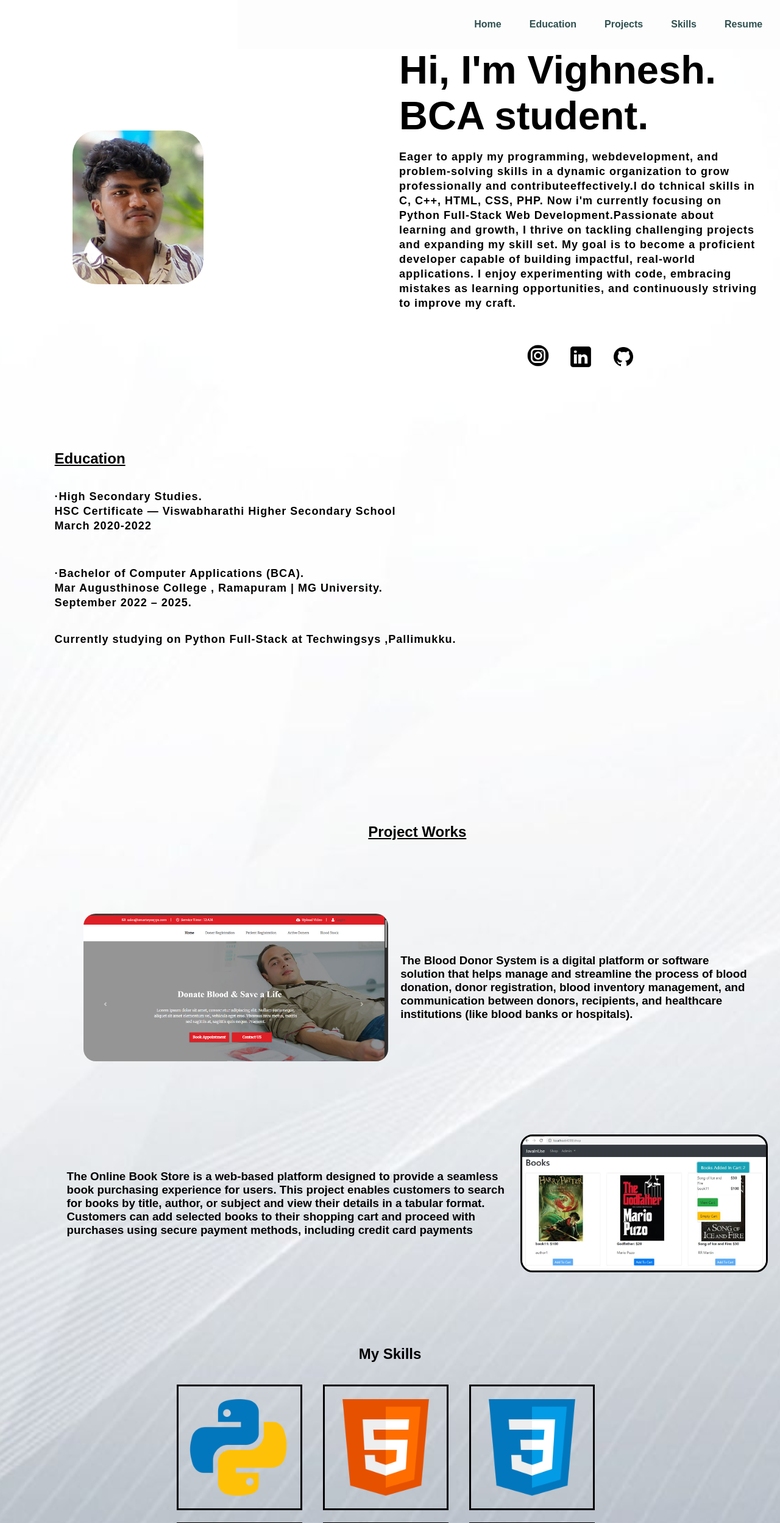
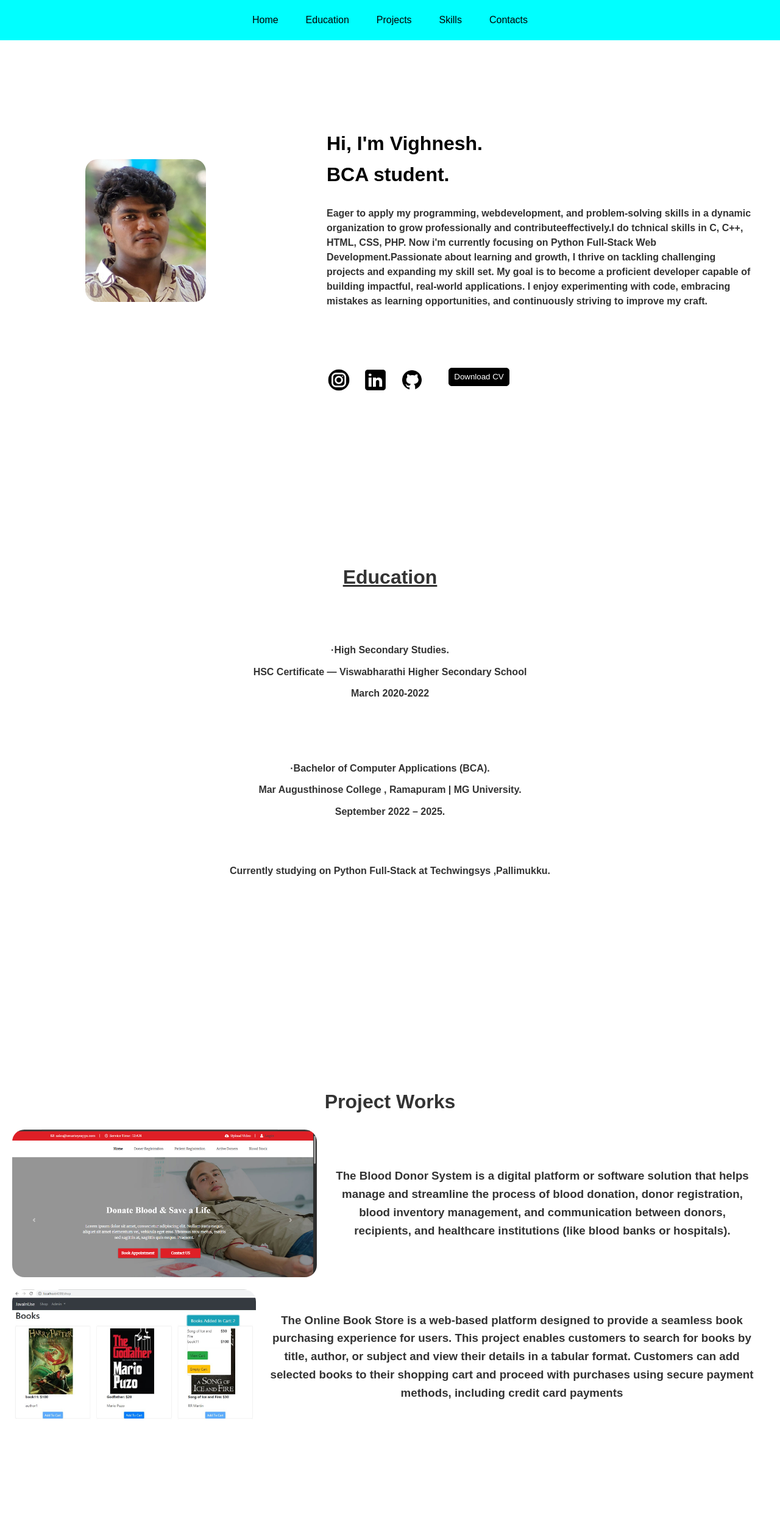
Before and after one commit to VighneshMS2003/Portfolio, a plain HTML site: page portfolio.html in a window 1280 px wide. Shown: the top 2497 px of the page at 61% size. Drawn offline with Linux system fonts and the light colour scheme.

Commit message:
first commit

```diff
--- a/portfolio.css
+++ b/portfolio.css
@@ -1,233 +1,334 @@
-*{
+/* Global Styles */
+* {
     margin: 0;
     padding: 0;
+    box-sizing: border-box;
 }
 html{
-    scroll-behavior:smooth;
+    scroll-behavior: smooth;
 }
-.main{
-    width: 100%;
-    background: url(portfolio_back.jpg);
-    background-position: center;
-    background-size: cover;
-    height: 100%;
-    position: relative;
-    font-family: sans-serif;
+body {
+    font-family: 'Arial', sans-serif;
+    line-height: 1.6;
+    color: #333;
+    overflow-x: hidden; /* Prevent horizontal scrolling */
 }
-.main-nav{
-
-    width: 100%;
-    height: 50px;
-    display: flex;
-    margin: auto;
-    padding: 15px 0;
-    justify-content: space-between;
-    position: fixed;
-    top: 0;
-    z-index: 1000;
-    background-color: white;
+#hom,#edu,#ski,#pro,#con{
+    scroll-margin-top: 100px;
 }
 
+.main {
+    width: 100%;
+    padding-top: 70px; /* Space for fixed navbar */
+}
 
-.nav{
-
+/* Navigation Styles */
+.main-nav {
+    top: 0;
+    position: fixed;
     width: 100%;
-    height: 50px;
+    margin: auto;
     display: flex;
-    margin: auto;
-    padding: 15px 0;
-    justify-content: space-between;
-    margin-left: 390px;
+    justify-content: center;
+    text-align: center;
+    align-items: center;
+    padding: 10px 20px;
+    background-color: aqua;
 
 }
-ul{
-    height: 60px;
-    position: fixed;
-    top: 0;
-    z-index: 1000;
-    background-color: rgb(253, 253, 253);
-    width: 100%;
+.nav{
+    max-width: 1200px;
+    display: flex;
+    justify-content:center;
+    align-items: center;
+    padding: 10px 20px;
+    gap: 45px;
+
+}
+.nav a{
+    text-decoration: none;
+    color: black;
+}
+
+/* About Section */
+.about {
     display: flex;
     align-items: center;
     justify-content: center;
-    gap: 50px;
-    padding: 10px;
+    margin: 100px 0; /* Space below navbar */
+    padding: 20px;
+}
+
+.profile {
+    width: 40%;
+}
+
+.profile img {
+    width: 100%;
+    border-radius: 20px;
+    margin-left: 120px;
+    margin-bottom: 100px;
+}
+
+.desc {
+    width: 60%;
+    padding: 20px;
+}
+
+.desc h4 {
+    font-size: 2rem;
+    color: black;
+}
+
+.desc h5 {
+    font-size: 1rem;
+    line-height: 1.5;
+}
+
+/* Social Links */
+.social {
+    display: flex;
+    gap: 20px;
+    margin-top: 20px;
+}
+
+.social img {
+    width: 40px;
+    cursor: pointer;
+}
+
+button {
+    width: 100px;
+    height: 30px;
+    border: 1px solid;
+    border-radius: 5px;
+    cursor: pointer;
+    background-color: black;
+}
+
+button a {
+    text-decoration: none;
+    color: white;
+}
+
+/* Education Section */
+.education {
+    padding: 50px 20px;
+    text-align: center;
+}
+
+.education h2 {
+    font-size: 2rem;
+    margin-bottom: 20px;
+}
+
+.education h5 {
+    font-size: 1rem;
+    margin: 10px 0;
+}
+
+/* Projects Section */
+.project {
+    padding: 50px 20px;
+    text-align: center;
 
 
 }
 
-ul li{
-    list-style: none;
-    display: inline-block;
-    padding: 10px 30px;
-    margin-right: -5%;
-
+.project h2 {
+    font-size: 2rem;
+    margin-bottom: 20px;
 }
 
-ul li a{
-    font-size: 16px;
-    font-weight: bold;
-    text-decoration: none;
-    color: darkslategray;
-    margin-top: -3%;
-    transition: -4s;
-
+.pr1, .pr2 {
+    display: flex;
+    align-items: center;
+    justify-content: center;
+    margin: 20px 0;
 
 
 }
 
-ul li a:hover{
-    color:brown;
-}
-.about{
-
-    margin-left: 7%;
-    margin-top: 6%;
-    display: flex;
-    align-items: center;
-    justify-content: center;
-
-}
-.desc
-{
-    width: 50%;
-
-
-}
-.about h4{
-    font-size: 65px;
-    color: black;
+.pr1 img, .pr2 img {
+    border-radius: 20px;
+    width: 40%;
 }
 
-.about h5{
-
-    font-size: 18px;
-    letter-spacing: 1px;
-    line-height: 24px;
-}
-.social{
-    align-items: center;
-    justify-content: center;
-    display: flex;
-    gap: 30px;
-
-}
-.social img{
-    width: 40px;
-    cursor: pointer;
-
-}
-.social :hover{
-    width: 42px;
+.pr1 h3, .pr2 h3 {
+    width: 100%;
+    height: 50%;
+    padding: 20px;
 }
 
-.profile{
-    width: 45%;
-    height: 40%;
-    border-radius: 40px;
+/* Skills Section */
+.skill {
+    padding: 50px 20px;
+    text-align: center;
+    margin-top: 50px;
+}
+
+.skill h2 {
+    font-size: 2rem;
+    margin-bottom: 20px;
+}
+
+.image {
+    display: flex;
+    flex-wrap: wrap;
+    justify-content: center;
+    gap: 20px;
+}
+
+.icons {
+    text-align: center;
+}
+
+.icons img {
+    width: 80px;
+}
+
+/* Contact Section */
+.contact1 {
+    text-align: center;
+    padding: 50px 20px;
+    margin-top: 255px;
+}
+
+.contactm {
+    display: flex;
+    flex-direction: column;
     align-items: center;
 
 }
 
-.education{
+.contact2 {
+    display: flex;
+    flex-direction: column;
+    gap: 20px;
+    width: 100%;
+    align-items: center;
+    justify-content: center;
+    padding: 30px;
+}
 
-    margin-left: 7%;
-    margin-top: 6%;
+.contact3, .contact4, .contact5 {
+    display: flex;
+    align-items: center;
+    gap: 10px;
+}
+
+.contact3 img, .contact4 img, .contact5 img {
+    width: 30px;
+}
+
+.contact6 {
+    display: flex;
+    flex-direction: column;
+    gap: 10px;
+    padding: 50px;
+}
+
+.contact6 input, .contact6 textarea {
+    width: 100%;
+    padding: 10px;
+    border: 1px solid #ddd;
+    border-radius: 5px;
+}
+
+/* Media Queries */
+@media (max-width: 768px) { /* Tablet View */
+    .about {
+        flex-direction: column;
+        align-items: center;
+    }
+
+    .profile {
+        width: 80%;
+    }
+
+    .desc {
+        width: 100%;
+        text-align: center;
+    }
+
+    .nav ul {
+        flex-direction: column;
+        gap: 10px;
+    }
+
+    .nav ul li a {
+        font-size: 14px;
+    }
+
+    .education h2, .project h2, .skill h2 {
+        font-size: 1.5rem;
+    }
+    .pr1,.pr2{
+        flex-direction: column;
+    }
+    .pr1 img, .pr2 img {
+        width: 80%;
+    }
+
+    .icons img {
+        width: 60px;
+    }
+}
+
+@media (max-width: 480px) { /* Mobile View */
+    .main-nav {
+        flex-direction: row;
+        flex-wrap: wrap;
+        justify-content: space-between;
+        gap: 30px;
+        font-size: 12px;
+        width: 100%;
 
     }
-#edu{
-    scroll-margin-top: 200px;
-}
-.education h5{
-    font-size: 65px;
-    color: black;
-}
-.education h5{
-
-    font-size: 18px;
-    letter-spacing: 1px;
-    line-height: 24px;
+    .nav{
+        flex-direction: row;
+        flex-wrap: wrap;
+        justify-content: space-between;
+        align-items: center;
+        width: 100%;
     }
 
-.project{
 
-    margin-left: 7%;
-    margin-top: 10%;
-    justify-content: space-between;
-    align-content: center;
-    display:grid;
+    .about {
+        flex-direction: column;
+        align-items: center;
     }
 
-#pro{
-    scroll-margin-top: 100px;
+    .profile {
+        width: 100%;
     }
 
-.project img{
-    width: 20%;
-    border: solid ;
-    cursor: pointer;
-    border-radius: 20px;
-    transition: 1.5s ease;
+    .desc {
+        width: 100%;
+        text-align: center;
+    }
 
+    .education h2, .project h2, .skill h2 {
+        font-size: 1.2rem;
     }
-.project img:hover{
-    transform: scale(1.05);
-    box-shadow: 0 4px 10px rgba(0, 0, 0, 5);
-}
-.pr1{
-    display: flex;
-    align-items: center;
-    justify-content: center;
-    gap: 20px;
+    .project {
         padding: 20px;
-    padding-bottom: 100px;
-}
-.pr1 img{
-    border: none;
-}
-.project h2{
-    width: 100%;
-    display: flex;
-    align-items: center;
-    justify-content: center;
-    padding-bottom: 100px;
-}
-.pr2{
-    margin-bottom: 100px;
-    display: flex;
-    align-items: center;
-    justify-content: center;
-    padding-bottom: 100px;
-    padding: 20px;
-    gap: 20px;
-}
-.pr2 image{
-    border:none;
-}
-.image{
-    width: 700px;
-    display: grid;
-    align-items: center;
-    justify-content: center;
-    grid-template-columns: repeat(3,1fr);
-    grid-template-rows: repeat(2,auto);
-    gap: 20px;
+        max-width: 1000px;
+        margin: auto;
 
 
     }
-.image img{
-    width: 200px;
+    .pr1,.pr2{
+        width: 100%;
+        display: grid;
 
     }
-.skill{
+
+    .pr1 img, .pr2 img {
         width: 100%;
-    display: grid;
-    align-items: center;
-    justify-content: center;
-    padding-bottom: 100px;
+    }
 
-
+    .icons img {
+        width: 50px;
     }
-#ski{
-    text-align: center;
 }
--- a/portfolio.html
+++ b/portfolio.html
@@ -11,14 +11,12 @@
         <section>
             <div class="main-nav">
                 <div class="nav">
-                    <ul>
-                        <li><a href="#">Home</a></li>
-                        <li><a href="#edu">Education</a></li>
-                        <li><a href="#pro">Projects</a></li>
-                        <li><a href="#ski">Skills</a></li>
-                        <li><a href="">Resume</a></li>
-                        <li><a href="">Contacts</a></li>
-                    </ul>
+
+                        <p><a href="#hom">Home</a></p>
+                        <p><a href="#edu">Education</a></p>
+                        <p><a href="#pro">Projects</a></p>
+                        <p><a href="#ski">Skills</a></p>
+                        <p><a href="#con">Contacts</a></p>
                 </div>
             </div>
         </section>
@@ -29,7 +27,7 @@
                 </div>
 
                 <div class="desc">
-                    <h4>Hi, I'm Vighnesh.</h4>
+                    <h4 id="hom">Hi, I'm Vighnesh.</h4>
                 <h4>BCA student.</h4><br>
                 <h5>Eager to apply my programming, webdevelopment, and problem-solving skills in a dynamic
                     organization to grow professionally and contributeeffectively.I do tchnical skills in <b>C, C++, HTML, CSS, PHP.</b>
@@ -38,12 +36,18 @@
                     impactful, real-world applications. I enjoy experimenting with code, embracing mistakes as learning opportunities, and
                     continuously striving to improve my craft.</h5>
                     <br><br><br>
+
                     <div class="social">
                        <a href="https://www.instagram.com/_vi_g__nesh/"><img src="insta.png" alt="insta"; cursor: pointer;></a>
-                        <img src="linkdin.png" alt=""; cursor: pointer;>
-                        <img src="github2.png" alt=""; cursor: pointer;>
+                        <img src="linkdin.png" alt="linkedin"; cursor: pointer; style="width: 40px; height: 40px;">
+                        <a href="https://github.com/VighneshMS2003"><img src="github2.png" alt=""; cursor: pointer;></a><br><br>
+                        <button style="width: 100px;height:30px; border: 1px solid;border-radius: 5px;cursor: pointer;background-color: black;">
+                            <a href="VIGHNESH_CV.pdf" download class="btn btn--downloa" style="text-decoration: none; color: white; background-color: black;">Download CV</a></button>
                     </div>
+
+
                 </div>
+
 
             </div><br><br><br>
         <section>
@@ -61,24 +65,25 @@
             </div><br><br><br><br><br><br><br>
         </section>
         <div class="project">
-            <h2 id="pro"><u><b>Project Works</b></u></h2>
+            <h2 id="pro"><b>Project Works</b></h2>
             <div class="pr1">
 
                 <img src="blood.png" alt="" style=" border-radius: 20px;width: 500px;">
 
 
-                <h3 style="width: 50%;">The <b>Blood Donor System</b> is a digital platform or software solution that helps manage and streamline the process of
-                    blood donation, donor registration, blood inventory management, and communication between donors, recipients, and
-                    healthcare institutions (like blood banks or hospitals).</h3>
+                <h3>The <b>Blood Donor System</b> is a digital platform or software solution that helps manage and streamline the process of
+                blood donation, donor registration, blood inventory management, and communication between donors, recipients, and
+                healthcare institutions (like blood banks or hospitals).</h3>
             </div>
 
             <div class="pr2">
+
+                <img src="book.jpg" alt="" style="border-radius: 20px;width: 400px;">
+
                 <h3>The <b>Online Book Store</b> is a web-based platform designed to provide a seamless
                 book purchasing experience for users. This project enables customers to search for
                 books by title, author, or subject and view their details in a tabular format. Customers can add selected books to their shopping cart and proceed with
                 purchases using secure payment methods, including credit card payments</h3>
-
-                <img src="book.jpg" alt="" style="border-radius: 20px;width: 400px;">
 
             </div>
 
@@ -92,18 +97,88 @@
 
             <h2 id="ski"><b>My Skills</b></h2><br><br>
             <div class="image">
+                <div class="icons">
+                    <img src="icons8-python-480.png" alt="python"><br><br>
+                    <p style="text-align:center;">Python</p>
+                </div>
 
-                <img src="icons8-python-480.png" alt="python" style="border: solid;">
-                <img src="icons8-html5-480.png" alt="html" style="border: solid;">
-                <img src="icons8-css3-480.png" alt="html" style="border: solid;">
-                <img src="icons8-javascript-480.png" alt="html" style="border: solid;">
-                <img src="icons8-sqlite-500.png" alt="html" style="border: solid;">
-                <img src="icons8-mysql-480.png" alt="html" style="border: solid;">
+                <div class="icons">
+                    <img src="icons8-html5-480.png" alt="html"><br><br>
+                    <p style="text-align:center;">HTML</p>
+
+                </div>
+
+                <div  class="icons">
+                    <img src="icons8-css3-480.png" alt="css"><br><br>
+                    <p  style="text-align:center;">CSS</p>
+                </div>
+
+                <div class="icons">
+                    <img src="icons8-javascript-480.png" alt="javascript"><br><br>
+                    <p style="text-align:center;">Javascript</p>
+                </div>
+
+                <div  class="icons">
+                    <img src="icons8-sqlite-500.png" alt="sqlite"><br><br>
+                    <p style="text-align:center;">SQLITE</p>
+                </div>
+
+                <div  class="icons">
+                    <img src="icons8-mysql-480.png" alt="mysql"><br><br>
+                    <p style="text-align:center;">MYSQL</p>
+                </div>
 
             </div>
 
         </div>
 
+        <div class="resume">
+
+
+        </div>
+        <div class="contact1" >
+
+            <h1 id="con">Contact Me</h1>
+        </div>
+        <div class="contactm" >
+        <div class="contact2">
+
+            <div class="contact3">
+                <img src="phone.png" alt=""><h3>Call Me:</h3>
+                <h4>(+91)1234567890</h4>
+            </div>
+
+            <div class="contact4">
+                <img src="mail.png" alt="">
+                <h3>E-mail:</h3>
+                <h4> vighnehsm2003@gmail.com</h4>
+            </div>
+
+            <div class="contact5">
+                <img src="location (1).png" alt="">
+                <h3>Location:</h3>
+                <h4>Kottayam,Kerala,India</h4>
+            </div>
+
+        </div>
+
+            <div class="contact6">
+            <div contact class="contact6-1">
+                <input type="text" name="" id="" placeholder="Name" required>
+                <input type="email" name="" id="" placeholder="E-mail"required>
+                <input type="text" name="" id="" placeholder="Subject" required>
+            </div>
+            <div class="contact6-2">
+                <textarea type="text" name="" id="" placeholder="Description"required></textarea>
+            </div>
+            </div>
+
+
+        </div>
+
+
     </div>
+
+
 </body>
 </html>
```
Also changed, not shown: location (1).png (added), mail.png (added), phone.png (added), 1 other file. Lines whose indentation alone changed are shown as unchanged.
